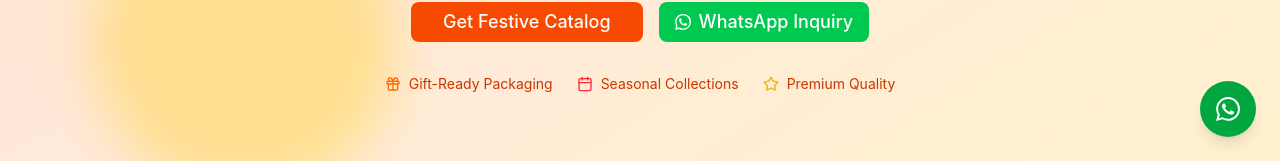
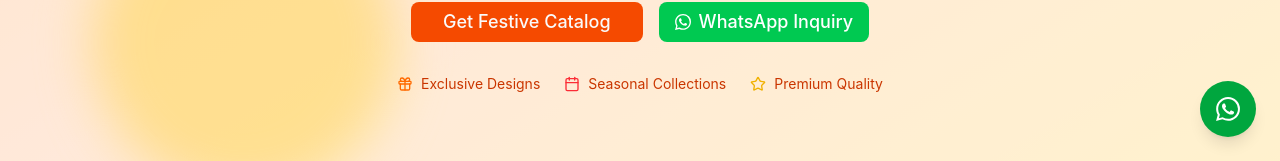
Before and after one commit to developerkhurrana/static-ethnicsbyaravalli, a Next.js app: page /festive-wear in a window 1280 px wide. Shown: the part 639-800 px from the top of the page. Built offline with nearby package versions, Linux system fonts and the light colour scheme.

Commit message:
Update festive highlights to 'Exclusive Designs'
Replaces 'Gift-Ready Packaging' with 'Exclusive Designs' in both the festiveHighlights array and the UI display. Updates the description to emphasize unique festive designs.

```diff
--- a/app/festive-wear/page.tsx
+++ b/app/festive-wear/page.tsx
@@ -116,8 +116,8 @@ const festiveHighlights = [
   },
   {
     icon: Gift,
-    title: "Gift-Ready Packaging",
-    description: "Beautiful packaging, perfect for gifting during the festive season."
+    title: "Exclusive Designs",
+    description: "Unique festive designs that stand out in your collection."
   },
   {
     icon: Calendar,
@@ -194,7 +194,7 @@ export default function FestiveWearPage() {
           <div className="flex flex-wrap justify-center items-center gap-6 text-sm text-orange-700">
             <div className="flex items-center">
               <Gift className="w-4 h-4 text-orange-500 mr-2" />
-              Gift-Ready Packaging
+              Exclusive Designs
             </div>
             <div className="flex items-center">
               <Calendar className="w-4 h-4 text-red-500 mr-2" />
```
